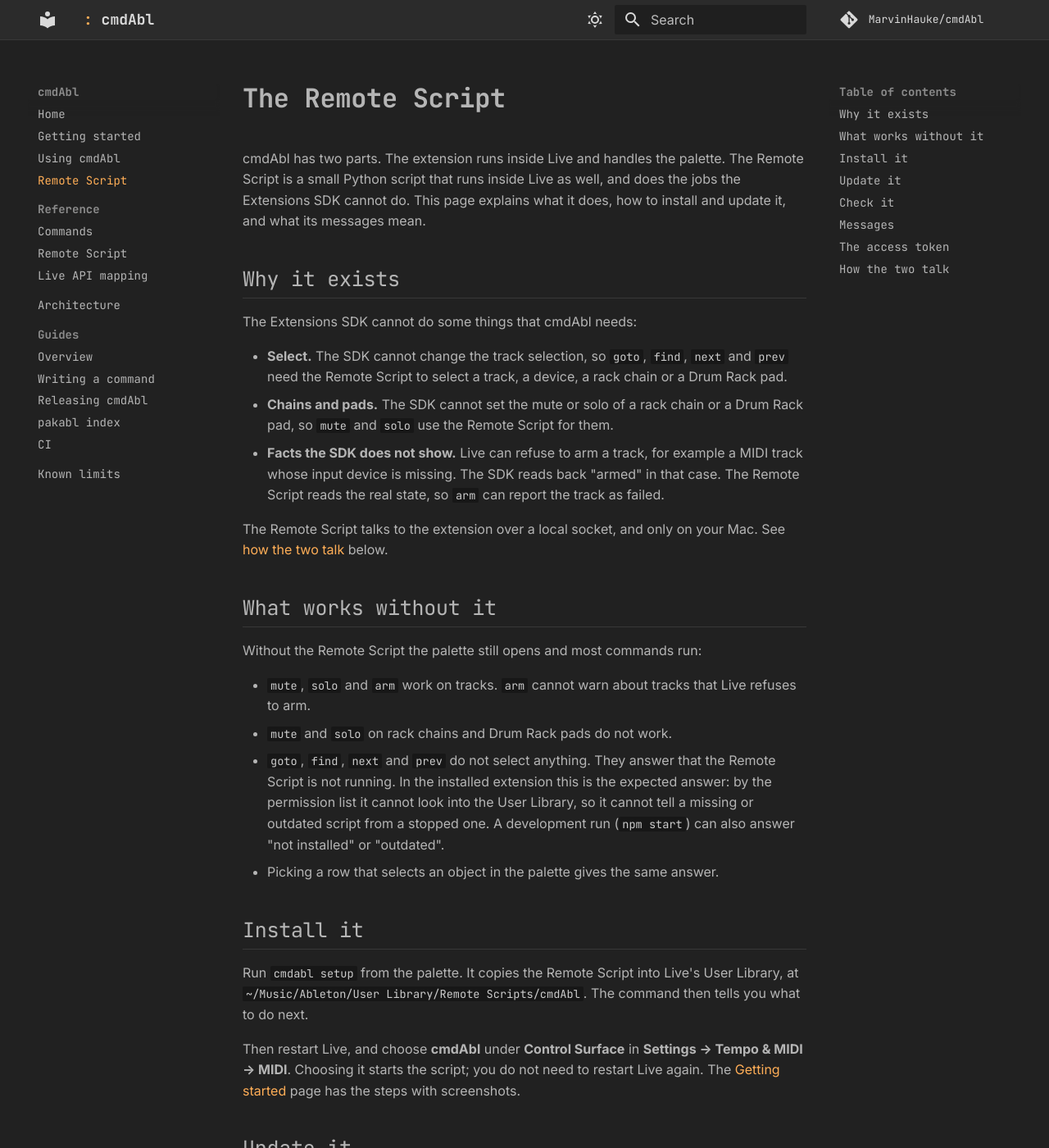
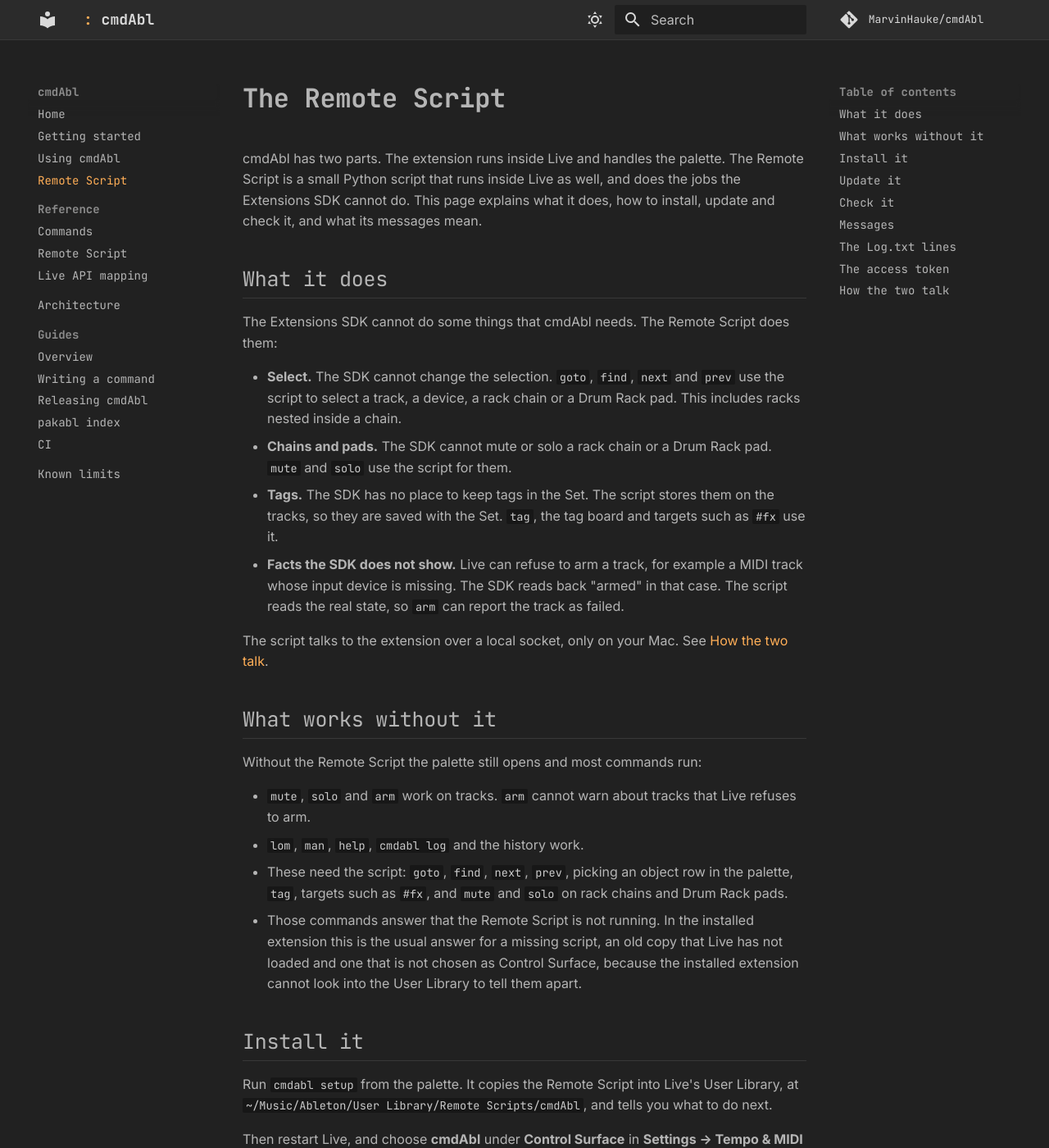
Before and after one commit to MarvinHauke/cmdAbl, an MkDocs documentation site: the page built from docs/remote-script.md, in a window 1280 px wide and 1400 px high. Shown: the whole window at 82% size. Built offline with MkDocs 1.6.1 and Material for MkDocs 9.7.7, drawn with Linux system fonts in a browser that asks for light colours; comment, search, counter and statistics services are not loaded; some of the changed text lies outside the part shown.

Commit message:
docs(remote-script, limits): review pass 0.1.2
Remote Script page: what it does (select incl. nested racks, chains and pads, tags,
arm facts), what works without it, install/update/check, the messages (outdated
also from a running old script), the Log.txt lines, token and port. Known limits:
only what is true for 0.1.2, a workaround where one exists, modal dialogs added.

Co-Authored-By: Claude Sonnet 5.5 <noreply@anthropic.com>

```diff
--- a/docs/limits.md
+++ b/docs/limits.md
@@ -1,62 +1,70 @@
 # Known limits
 
-This page lists what cmdAbl cannot do yet, and what it does differently from what you might expect. Each item says
-what to expect and, where one exists, what is planned. Nothing here is a bug report you need to file; the
-maintainers already know about each one.
+This page lists what cmdAbl cannot do, and what it does differently from what you might expect. Each item says what
+to expect and, where there is one, a workaround. Nothing here is a bug report you need to file; the maintainers
+already know about each one.
 
-## Platform and SDK
+## Platform and Live
 
-- **macOS only.** cmdAbl is tested on macOS only. Chains and Drum Rack pads need macOS as well. The Windows
-  setup exists in the code but has not been tested.
-- **The Extensions SDK is in beta.** cmdAbl needs a version of Ableton Live with Extensions support. cmdAbl is
-  built against the Extensions SDK 1.0.0-beta.1.
-- **pakabl installs may be blocked by a stricter sandbox.** pakabl installs Ableton Live extensions by writing
-  into Live's Extensions folder. Ableton has announced a stricter sandbox for extensions. If it arrives, installing
-  through pakabl may be blocked in a later version of Live, and pakabl as a whole may then stop working.
-- **The installed extension is sandboxed; a development run is not.** An installed `.ablx` may read only Live's
-  Extensions and Extensions Data folders and its temp folder. By the permission list, the installed version cannot read the User Library,
-  so it cannot tell whether the Remote Script is missing or outdated, and says "not running" instead. A development
-  run (`npm start`) is presumed not to be sandboxed, so a read outside those folders may work in development and
-  fail only in the installed version. Test the installed `.ablx` before a release.
-- **Only one dialog is shown at a time.** The SDK does not handle a second dialog while one is open. cmdAbl
-  therefore queues dialogs: the next one appears after the previous one closes.
-- **Dialogs cannot be resized.** A dialog's size is fixed when it opens, and the SDK has no call to change it.
-  cmdAbl sizes each dialog from its content, up to a fixed largest size, and a message longer than that
-  scrolls. A resize handle is a candidate for a feature request to Ableton.
-- **Only one Extension Host connects at a time.** This is a limit for developers who test cmdAbl in Live: one
-  copy runs at a time.
+- **macOS only.** cmdAbl is tested on macOS only. Chains and Drum Rack pads need macOS as well. The Windows setup
+  exists in the code but has not been tested.
+- **The Extensions SDK is in beta.** cmdAbl needs a version of Ableton Live with Extensions support, and is built
+  against the Extensions SDK 1.0.0-beta.1.
+- **The installed extension is sandboxed.** An installed `.ablx` may read only Live's Extensions and Extensions Data
+  folders and its temp folder. It cannot read the User Library, so it cannot tell whether the Remote Script is
+  missing or outdated, and says "not running" instead. Workaround: run `cmdabl bridge`; it names the running version.
+- **A development run is not sandboxed.** `npm start` is presumed not to be sandboxed, so a read outside those
+  folders may work in development and fail only in the installed version. Test the installed `.ablx` before a
+  release.
+- **pakabl installs may be blocked by a stricter sandbox.** pakabl writes into Live's Extensions folder, which works
+  today. Ableton has announced a stricter sandbox for extensions. If it arrives, installing through pakabl may be
+  blocked in a later version of Live, and pakabl as a whole may stop working.
+- **Only one Extension Host connects at a time.** This matters to developers who test cmdAbl in Live: one copy runs
+  at a time.
+
+## Dialogs
+
+- **Only one dialog is shown at a time.** The SDK does not handle a second dialog while one is open. cmdAbl queues
+  dialogs: the next one appears after the previous one closes.
+- **Live's window does not respond while a dialog is open.** The dialogs are modal. Close the dialog (`Esc`) to use
+  Live again.
+- **Dialogs cannot be resized.** A dialog's size is fixed when it opens, and the SDK has no call to change it. cmdAbl
+  sizes each dialog from its content, up to a fixed largest size. A longer message scrolls.
+- **The palette can, rarely, stop opening.** The cause is not known. If `:` opens nothing and no cmdAbl window is
+  visible, you can run `curl -X POST http://127.0.0.1:27184/reset` in a terminal, only when no cmdAbl window is open,
+  and then press `:` again. This has not been tested on a real hang: it makes cmdAbl forget the stuck dialog, and Live
+  may still not open a new one. If that does not help, disable and re-enable the extension. Restarting Live is the
+  safe last step.
 
 ## Commands
 
-- **No commands from other extensions.** An extension can only run the commands it registered itself, so
-  cmdAbl cannot start a command of another extension.
+- **No commands from other extensions.** An extension can only run the commands it registered itself, so cmdAbl
+  cannot start a command of another extension.
 - **Exclusive arm and solo are not applied.** If Live's "Exclusive" setting is on, cmdAbl does not follow it.
-  `arm /Bass /Lead` arms both tracks. Name every track you want to change.
-- **`arm` can only detect a refused track with the Remote Script.** Live can refuse to arm a track, for example a
-  MIDI track whose input device is missing, and the SDK reads back "armed" anyway. The check that catches this
-  needs the [Remote Script](remote-script.md). Without it, cmdAbl cannot tell that the track was not armed.
-- **The palette can, rarely, stop opening.** It has not happened again, and its cause is not known. If `:` opens
-  nothing and no cmdAbl window is visible, you can try `curl -X POST http://127.0.0.1:27184/reset` in a terminal, and
-  then press `:` again. Run the reset only when no cmdAbl window is open. This has not been tested on a real hang: it
-  makes cmdAbl forget the stuck dialog, and Live may still not open a new one. If that does not help, try disabling and
-  re-enabling the extension. Restarting Live is the safe last step.
+  `arm /Bass /Lead` arms both tracks. Workaround: name every track you want to change.
+- **`arm` can only detect a refused track with the Remote Script.** Live can refuse to arm a track, for example a MIDI
+  track whose input device is missing, and the SDK reads back "armed" anyway. The check that catches this needs the
+  [Remote Script](remote-script.md).
+- **The history is kept in memory only.** It is gone when cmdAbl restarts.
 
-- **Tags are on tracks only.** Rack chains and Drum Rack pads cannot carry tags yet.
-- **Cmd+Z does not undo a tag change.** The result prints the reverse command, for example
-  `undo: tag --set 0 /Lead fx`. Each change also leaves an invisible step in Live's undo list.
-- **A comma list before tag names is not supported.** `tag /Lead, /Bass fx` fails. Use `#tag`, `!#tag` or `--pick`.
+## Tags
+
+- **Tags are on tracks only.** Rack chains and Drum Rack pads cannot carry tags.
+- **Cmd+Z does not undo a tag change.** Workaround: `cmdabl log --undo` lists the commands that put each change
+  back, for example `tag --set 0 /Lead fx`. Each change also leaves an invisible step in Live's undo list.
+- **`tag` takes one target.** `tag /Lead, /Bass fx` fails. Workaround: use `#tag`, `!#tag` or `--pick` as the target.
 
 ## Pads, chains and racks
 
-- **The first palette open after a start may not list chains.** When Live has just started cmdAbl, the palette
-  list may miss the chains of racks until the racks have been seen once. Typing a path still works at once,
-  and `find` shows them.
-- **A renamed pad needs a moment.** cmdAbl sees a renamed pad after its next refresh. Until then, a command on
-  the old name answers that the Live Set changed, and you run the command again.
+- **The first palette open after a start may not list chains.** The palette list may miss the chains of racks until
+  the racks have been seen once. Workaround: type the path, which works at once, or use `find`.
+- **A renamed pad can answer that the Live Set changed.** A command waits up to 1.5 seconds for the Set's structure to
+  refresh. If Live is slow and the wait ends first, a command on the old name answers "the Live Set changed; run the
+  command again". Workaround: run the command again.
 
 ## Remote Script
 
-- **Selection and chain changes need the Remote Script.** Without it, `goto`, `find`, `next`, `prev` and rack
-  chains do not work. See [what works without it](remote-script.md#what-works-without-it).
-- **Two copies of Live.** If a second copy of Live starts, its script writes a new token file. The first copy
-  keeps its own token, and its changes are refused until it restarts.
+- **Selection, tags and chain changes need the Remote Script.** Without it, `goto`, `find`, `next`, `prev`, `tag` and
+  mute or solo of rack chains do not work. See [what works without it](remote-script.md#what-works-without-it).
+- **Two copies of Live.** If a second copy of Live starts, its script cannot open the port and writes a new token
+  file. The first copy keeps its own token, and its changes are refused. Workaround: restart the first copy.
--- a/docs/remote-script.md
+++ b/docs/remote-script.md
@@ -1,109 +1,124 @@
 # The Remote Script
 
-cmdAbl has two parts. The extension runs inside Live and handles the palette. The Remote Script is a small
-Python script that runs inside Live as well, and does the jobs the Extensions SDK cannot do. This page explains
-what it does, how to install and update it, and what its messages mean.
+cmdAbl has two parts. The extension runs inside Live and handles the palette. The Remote Script is a small Python
+script that runs inside Live as well, and does the jobs the Extensions SDK cannot do. This page explains what it
+does, how to install, update and check it, and what its messages mean.
 
-## Why it exists
+## What it does
 
-The Extensions SDK cannot do some things that cmdAbl needs:
+The Extensions SDK cannot do some things that cmdAbl needs. The Remote Script does them:
 
-- **Select.** The SDK cannot change the track selection, so `goto`, `find`, `next` and `prev` need the Remote
-  Script to select a track, a device, a rack chain or a Drum Rack pad.
-- **Chains and pads.** The SDK cannot set the mute or solo of a rack chain or a Drum Rack pad, so `mute` and
-  `solo` use the Remote Script for them.
-- **Facts the SDK does not show.** Live can refuse to arm a track, for example a MIDI track whose input device
-  is missing. The SDK reads back "armed" in that case. The Remote Script reads the real state, so `arm` can
-  report the track as failed.
+- **Select.** The SDK cannot change the selection. `goto`, `find`, `next` and `prev` use the script to select a
+  track, a device, a rack chain or a Drum Rack pad. This includes racks nested inside a chain.
+- **Chains and pads.** The SDK cannot mute or solo a rack chain or a Drum Rack pad. `mute` and `solo` use the
+  script for them.
+- **Tags.** The SDK has no place to keep tags in the Set. The script stores them on the tracks, so they are saved
+  with the Set. `tag`, the tag board and targets such as `#fx` use it.
+- **Facts the SDK does not show.** Live can refuse to arm a track, for example a MIDI track whose input device is
+  missing. The SDK reads back "armed" in that case. The script reads the real state, so `arm` can report the track
+  as failed.
 
-The Remote Script talks to the extension over a local socket, and only on your Mac. See
-[how the two talk](#how-the-two-talk) below.
+The script talks to the extension over a local socket, only on your Mac. See [How the two talk](#how-the-two-talk).
 
 ## What works without it
 
 Without the Remote Script the palette still opens and most commands run:
 
 - `mute`, `solo` and `arm` work on tracks. `arm` cannot warn about tracks that Live refuses to arm.
-- `mute` and `solo` on rack chains and Drum Rack pads do not work.
-- `goto`, `find`, `next` and `prev` do not select anything. They answer that the Remote Script is not running.
-  In the installed extension this is the expected answer: by the permission list it cannot look into the User Library, so it cannot tell a
-  missing or outdated script from a stopped one. A development run (`npm start`) can also answer "not installed"
-  or "outdated".
-- Picking a row that selects an object in the palette gives the same answer.
+- `lom`, `man`, `help`, `cmdabl log` and the history work.
+- These need the script: `goto`, `find`, `next`, `prev`, picking an object row in the palette, `tag`, targets such
+  as `#fx`, and `mute` and `solo` on rack chains and Drum Rack pads.
+- Those commands answer that the Remote Script is not running. In the installed extension this is the usual answer
+  for a missing script, an old copy that Live has not loaded and one that is not chosen as Control Surface, because
+  the installed extension cannot look into the User Library to tell them apart.
 
 ## Install it
 
 Run `cmdabl setup` from the palette. It copies the Remote Script into Live's User Library, at
-`~/Music/Ableton/User Library/Remote Scripts/cmdAbl`. The command then tells you what to do next.
+`~/Music/Ableton/User Library/Remote Scripts/cmdAbl`, and tells you what to do next.
 
-Then restart Live, and choose **cmdAbl** under **Control Surface** in **Settings → Tempo & MIDI → MIDI**.
-Choosing it starts the script; you do not need to restart Live again. The
-[Getting started](getting-started.md) page has the steps with screenshots.
+Then restart Live, and choose **cmdAbl** under **Control Surface** in **Settings → Tempo & MIDI → MIDI**. Choosing it
+starts the script; you do not need to restart Live again. [Getting started](getting-started.md) has the steps with
+screenshots.
 
 ## Update it
 
-After you update cmdAbl, run `cmdabl setup` again, then **restart Live**. Live keeps the script it loaded
-when it started, so a new copy in the User Library does nothing until Live restarts. `cmdabl setup` checks
-the versions and says whether a restart is needed.
+After you update cmdAbl, run `cmdabl setup` again, then **restart Live**. Live keeps the script it loaded when it
+started, so a new copy in the User Library does nothing until Live restarts.
 
-The current script is version 0.1.6. An installed 0.1.5 shows as outdated in `cmdabl bridge`: run `cmdabl setup`,
-then restart Live.
+The script of this release is version 0.1.6. `cmdabl setup` compares that version with the one that is running and
+says whether a restart is needed. For example: "Remote Script 0.1.6 is shipped, but Live still runs 0.1.5. Restart
+Live to load Remote Script 0.1.6."
 
 ## Check it
 
-Run `cmdabl bridge` in the palette. It sends one request to the Remote Script and reports the script's version,
-the protocol version, the response time, and the operations the script supports. A healthy reply means the
-script is installed, running and answering.
+Run `cmdabl bridge` in the palette. It sends one request to the Remote Script and reports its version, the protocol
+version, the response time and the operations it supports. A healthy reply means the script is running and
+answering.
 
 ![The cmdabl bridge result: Remote Script 0.1.6 is running, with its protocol version, response time and operations](assets/images/bridge.png)
 
 *`cmdabl bridge` on a current install.*
 
+If the running script is not the version this cmdAbl ships, the reply names both, for example
+`Remote Script 0.1.5 (this extension ships 0.1.6) is running`. Update the script as above.
+
 ## Messages
 
-These are the messages you can get. Each is shown in the palette, with what to do:
+These are the messages you can get. Each is shown in the palette:
 
 | Message | What it means | What to do |
 | ------- | ------------- | ---------- |
-| *Remote Script not installed; run `cmdabl setup` and restart Live* | The script is not in the User Library. Only a development run (`npm start`) shows this; the installed extension says "not running" instead. | Run `cmdabl setup`, then restart Live. |
-| *installed Remote Script is outdated; run `cmdabl setup` and restart Live* | The copy in the User Library is not the version this cmdAbl ships. Only a development run (`npm start`) shows this; the installed extension says "not running" instead. | Run `cmdabl setup`, then restart Live. |
 | *Remote Script not running (install it with `cmdabl setup`, restart Live, then enable cmdAbl as a Control Surface in Live's Settings → Tempo & MIDI)* | The script is not answering in Live. The installed extension cannot tell "not installed" from "not enabled", so the message lists the full order. | Run `cmdabl setup` if it is not installed, restart Live, then choose cmdAbl as the Control Surface (Settings → Tempo & MIDI → MIDI). |
+| *installed Remote Script is outdated; run `cmdabl setup` and restart Live* | The running script does not know an operation this cmdAbl needs, or it speaks another protocol version. A development run (`npm start`) says it too when the copy in the User Library is old. | Run `cmdabl setup`, then restart Live. |
+| *Remote Script not installed; run `cmdabl setup` and restart Live* | The script is not in the User Library. Only a development run (`npm start`) can see this; the installed extension says "not running" instead. | Run `cmdabl setup`, then restart Live. |
 | *the Live Set changed; run the command again* | The track or pad moved or was renamed after you typed the command. | Run the command again. |
-| *the Remote Script did not answer; check Live* | Live did not reply in time. | Check that Live is running and not busy. Then run the command again. A change may or may not have happened, so look at the Set. |
+| *the Remote Script did not answer; check Live* | Live did not reply in time. | Check that Live is running and not busy, then run the command again. A change may or may not have happened, so look at the Set. |
 | *the Remote Script refused the change (access token); restart Live (after `cmdabl setup` if the script was updated)* | The script refused a change, because its access token did not match. | Restart Live. After an update, run `cmdabl setup` first. |
-| *cannot read the bridge access token (CODE); restart Live (after `cmdabl setup` if the script was updated)* | The extension cannot read the token file. CODE says why: `ERR_ACCESS_DENIED` (the sandbox refused the path), `ENOENT` (no file: the script has not written one), or `wrong shape` (the file does not hold a valid token). | Restart Live. After an update, run `cmdabl setup` first. |
+| *cannot read the bridge access token (CODE); restart Live (after `cmdabl setup` if the script was updated)* | The extension cannot read the token file. CODE says why: `ERR_ACCESS_DENIED` (the sandbox refused the path), `ENOENT` (no file: the script has not written one) or `wrong shape` (the file does not hold a valid token). | Restart Live. After an update, run `cmdabl setup` first. |
 | *changing chains is available on macOS only (no access token on this platform)* | Chain and pad changes need macOS. | Nothing to do on this platform. |
 
-The Remote Script writes its own messages to Live's log. Open `~/Library/Preferences/Ableton/Live <version>/Log.txt`,
-where `<version>` is your Live version. Its lines contain `RemoteScriptMessage: (cmdAbl)`, after the time and level that Live writes in front.
+## The Log.txt lines
+
+The Remote Script writes to Live's log, `~/Library/Preferences/Ableton/Live <version>/Log.txt`, where `<version>` is
+your Live version. Live puts the time and `RemoteScriptMessage: (cmdAbl)` in front. Search for `cmdAbl [script]`. The
+lines are:
+
+| Line | Meaning |
+| ---- | ------- |
+| `cmdAbl [script] access token written` | The script made this start's token. "unavailable" means writing operations are refused. |
+| `cmdAbl [script] listening on 127.0.0.1:27185` | The script is running. This appears once cmdAbl is chosen as Control Surface. |
+| `cmdAbl [script] failed to bind: …` | The script could not open its port, for example because a second copy of Live holds it. It cannot answer. |
+| `cmdAbl [script] handler error: …` | An operation failed inside the script. |
+| `cmdAbl [script] dropped datagram: …` | The script ignored a message it could not read. |
+| `cmdAbl [script] reply failed: …` | The script could not send a reply. |
+
+These lines are not in `cmdabl log`, which shows the extension's own lines.
 
 ## The access token
 
-Some operations change the Set: they set the mute or solo of a chain, for example. Before the script runs such an
+Some operations change the Set: they set the mute or solo of a chain, or write tags. Before the script runs such an
 operation, it checks a token that the extension sends with the request.
 
 - **Where it lives.** When Live starts, the script creates a new random token and writes it to
-  `~/Library/Application Support/Ableton/Extensions Data/marvinhauke.cmdabl/bridge-token`. The folder is readable
-  only by you, and so is the file. The installed extension is sandboxed and may read this folder, so the token
-  lives there. The older place, `~/Library/Application Support/cmdAbl/`, is
-  removed by the script.
-- **When it changes.** Every time Live starts, the token is replaced. If a change is refused, the extension
-  reads the file again and tries once more, so a restart of Live is usually all it takes.
-- **What to do.** Never share the token file, and never paste its contents anywhere. You do not need to read it.
-  If a change is refused, restart Live. After an update, run `cmdabl setup` first.
+  `~/Library/Application Support/Ableton/Extensions Data/marvinhauke.cmdabl/bridge-token`. Only you can read the folder
+  and the file. The installed extension is sandboxed and may read this folder, so the token lives there. The script
+  removes the older folder, `~/Library/Application Support/cmdAbl/`.
+- **When it changes.** Every time Live starts, the token is replaced. If a change is refused, the extension reads the
+  file again and tries once more, so a restart of Live is usually all it takes.
+- **What to do.** Never share the token file, and never paste its contents anywhere. You do not need to read it. If a
+  change is refused, restart Live. After an update, run `cmdabl setup` first.
 
-The token guards against other users on the Mac and against stray messages. It does not guard against programs
-you run yourself, which can change your Set in other ways anyway.
-
-Reads and track selection need no token.
+The token guards against other users on the Mac and against stray messages. It does not guard against programs you
+run yourself, which can change your Set in other ways anyway. Reads and selection need no token.
 
 ## How the two talk
 
-The extension and the Remote Script exchange messages over UDP, on `127.0.0.1`, port `27185`. Only programs on
-your own Mac can reach that port, and the script answers only on that address. Each request asks for one
-operation and gets one reply. A request that gets no reply within half a second is reported as unanswered.
+The extension and the Remote Script exchange messages over UDP, on `127.0.0.1`, port `27185`. Only programs on your
+own Mac can reach that port, and the script answers only on that address. Each request asks for one operation and gets
+one reply. A request that gets no reply within half a second is reported as unanswered.
 
-The full list of operations, with what each does, is in the [Remote Script reference](reference/remote-script.md).
-The [Live API mapping](reference/live-api.md) shows how cmdAbl's paths map to the Live Object Model.
-It is generated from the code of the cmdAbl version this documentation was built from. The operations your installed
-script supports are the ones `cmdabl bridge` lists.
+The [Remote Script reference](reference/remote-script.md) lists every operation and what it does. The
+[Live API mapping](reference/live-api.md) shows how cmdAbl's paths map to the Live Object Model. Both are generated
+from the code of the cmdAbl version this documentation was built from. The operations your running script supports
+are the ones `cmdabl bridge` lists.
```
